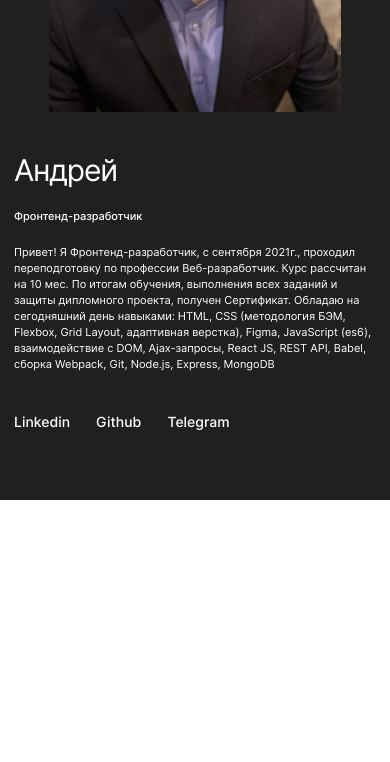
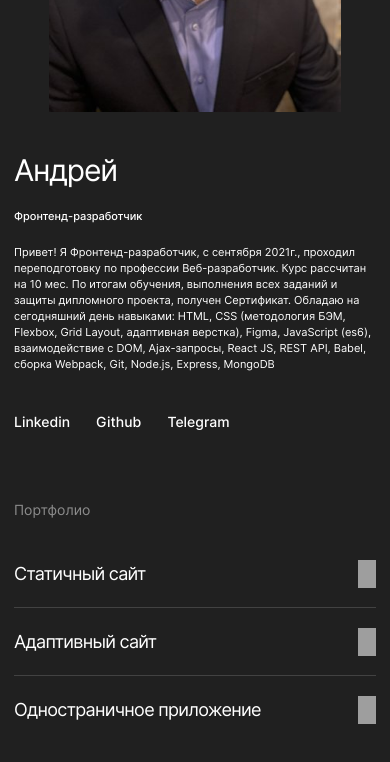
Before and after one commit to Kuban23/movies-explorer-frontend, a React (Create React App) app: page / in a window 390 px wide. Shown: the part 2307-3069 px from the top of the page. Before the commit the page ends 2807 px from the top, so only its background shows below. Built offline with nearby package versions, Linux system fonts and the light colour scheme; grey boxes are pictures that could not be loaded.

Commit message:
feat:Сверстал Portfolio

```diff
--- a/src/components/AboutMe/AboutMe.css
+++ b/src/components/AboutMe/AboutMe.css
@@ -23,10 +23,6 @@
 	justify-content: space-between;
 	padding-top: 66px;
 	gap: 270px;
-}
-
-.about-me__info-container {
-	/* width: 600px; */
 }
 
 .about-me__name {
@@ -70,6 +66,7 @@
 	gap: 20px;
 	margin: 0px;
 	padding: 0px;
+
 }
 
 .about-me__info-social-link {
@@ -88,7 +85,7 @@
 	height: 327px;
 }
 
-@media (max-width: 770px) {
+@media (max-width: 790px) {
 	.about-me {
 		padding: 90px 50px;
 	}
@@ -122,7 +119,7 @@
 
 }
 
-@media (max-width: 795px) {
+@media (max-width: 650px) {
 	.about-me {
 		padding: 70px 14px;
 	}
--- a/src/components/Main/Main.js
+++ b/src/components/Main/Main.js
@@ -4,6 +4,7 @@ import Promo from "../Promo/Promo";
 import AboutProject from "../AboutProject/AboutProject";
 import Techs from "../Techs/Techs";
 import AboutMe from "../AboutMe/AboutMe";
+import Portfolio from "../Portfolio/Portfolio";
 
 function Main(){
 	return (
@@ -12,6 +13,7 @@ function Main(){
   <AboutProject/>
   <Techs/>
   <AboutMe/>
+  <Portfolio/>
   </div>
 
 );
--- a/src/components/Portfolio/Portfolio.css
+++ b/src/components/Portfolio/Portfolio.css
@@ -0,0 +1,116 @@
+.portfolio {
+	width: 100%;
+	padding: 0px 70px 125px 70px;
+	box-sizing: border-box;
+	display: flex;
+	flex-direction: column;
+	/* align-items: center;
+   justify-content: center; */
+}
+
+.portfolio__title {
+	font-family: 'Inter';
+	font-style: normal;
+	font-weight: 400;
+	font-size: 18px;
+	line-height: 20px;
+	color: #8B8B8B;
+	padding-bottom: 50px;
+	margin: 0px;
+	text-align: left;
+}
+
+.portfolio__links {
+	width: 100%;
+	display: flex;
+	flex-direction: column;
+	justify-content: center;
+	align-items: center;
+	list-style: none;
+	margin: 0;
+	padding-left: 0px;
+}
+
+.portfolio__item {
+	width: 100%;
+	display: flex;
+	justify-content: space-between;
+	align-items: center;
+	padding-bottom: 19px;
+	margin-bottom: 20px;
+	border-bottom: 1px solid #424242;
+}
+
+.portfolio__item:last-child {
+	padding: 0px;
+	border: none;
+	margin: 0;
+}
+
+.portfolio__link {
+	display: flex;
+	justify-content: space-between;
+	align-items: center;
+	width: 100%;
+	text-decoration: none;
+	transition: opacity 0.5s ease-in-out;
+}
+
+.portfolio__link:hover {
+	opacity: 0.8;
+}
+
+.portfolio__link-title {
+	font-family: 'Inter';
+	font-style: normal;
+	font-weight: 400;
+	font-size: 30px;
+	line-height: 50px;
+	letter-spacing: -0.04em;
+	color: #FFFFFF;
+	margin: 0px;
+}
+
+.portfolio__link-picture {
+	width: 29px;
+	height: 60px;
+	/* object-fit: contain; */
+}
+
+@media (max-width: 770px) {
+	.portfolio {
+		padding: 0px 50px 90px 50px;
+	}
+
+	.portfolio__link-title {
+		font-size: 28px;
+		line-height: 50px;
+	}
+
+	.portfolio__link-picture {
+		width: 27px;
+		height: 60px;
+	}
+}
+
+@media (max-width: 400px) {
+	.portfolio {
+		padding: 0px 14px 700px 14px;
+	}
+
+	.portfolio__title {
+		font-size: 14px;
+		line-height: 20px;
+		padding-bottom: 40px;
+	}
+
+	.portfolio__link-title {
+		font-size: 18px;
+		line-height: 28px;
+	}
+
+	.portfolio__link-picture {
+		width: 18px;
+		height: 28px;
+	}
+}
--- a/src/components/Portfolio/Portfolio.js
+++ b/src/components/Portfolio/Portfolio.js
@@ -1,10 +1,37 @@
 
 import React from "react";
 import './Portfolio.css'
+import ArrowImage from '../../images/arrow.svg';
 
 function Portfolio(){
 	return (
-<div></div>
+<section className="portfolio">
+<h2 className="portfolio__title">Портфолио</h2>
+<ul className="portfolio__links">
+	<li className="portfolio__item">
+	<a className="portfolio__link" href="#">
+	<h3 className="portfolio__link-title">Статичный сайт</h3>
+	<img className="portfolio__link-picture" src={ArrowImage} alt="Изображение стрелки" />
+	</a>
+	</li>
+
+	<li className="portfolio__item">
+	<a className="portfolio__link" href="#">
+	<h3 className="portfolio__link-title">Адаптивный сайт</h3>
+	<img className="portfolio__link-picture" src={ArrowImage} alt="Изображение стрелки" />
+	</a>
+	</li>
+
+	<li className="portfolio__item">
+	<a className="portfolio__link" href="#">
+	<h3 className="portfolio__link-title">Одностраничное приложение</h3>
+	<img className="portfolio__link-picture" src={ArrowImage} alt="Изображение стрелки" />
+	</a>
+	</li>
+
+</ul>
+
+</section>
 );
 }
 
```
